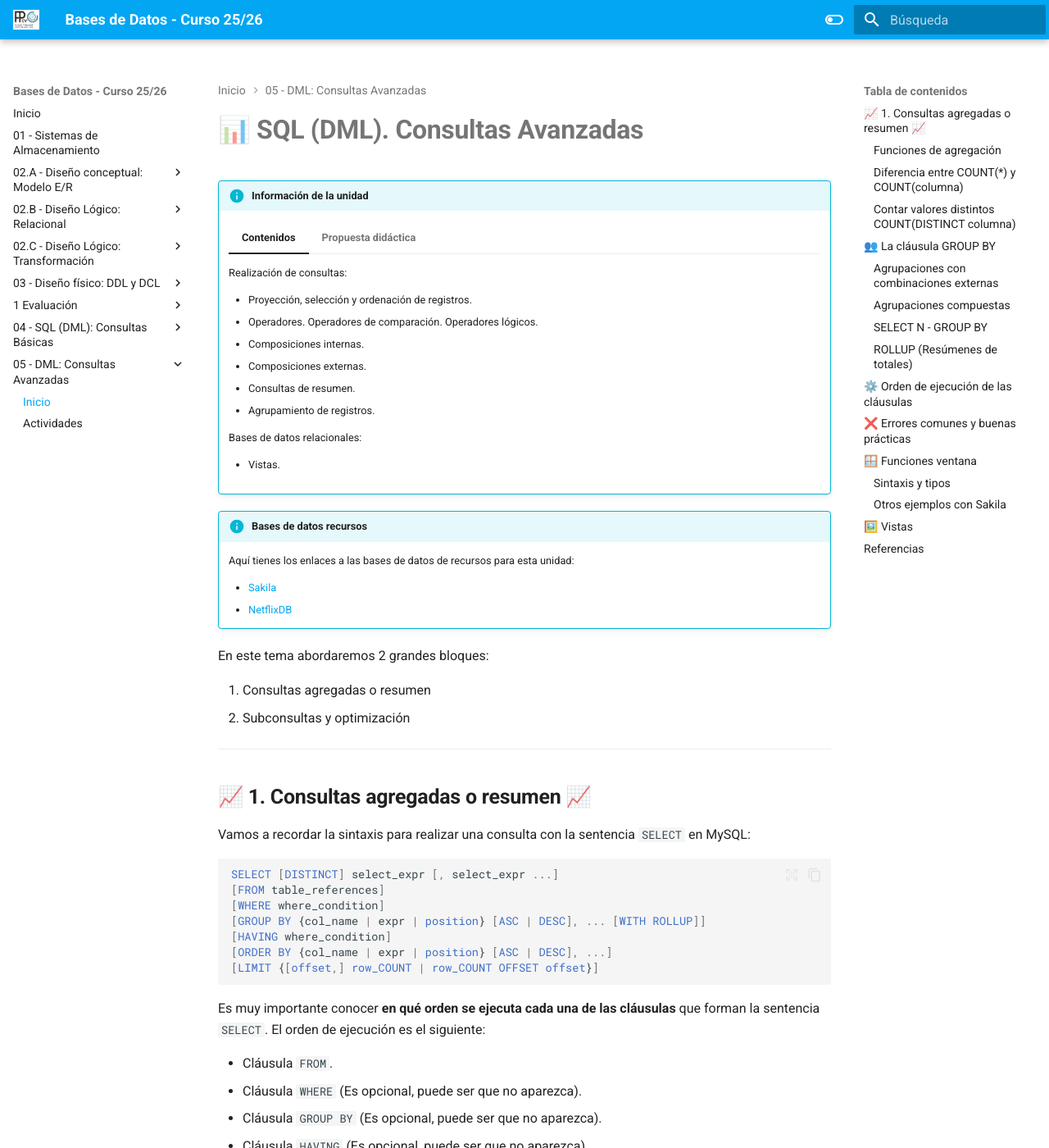
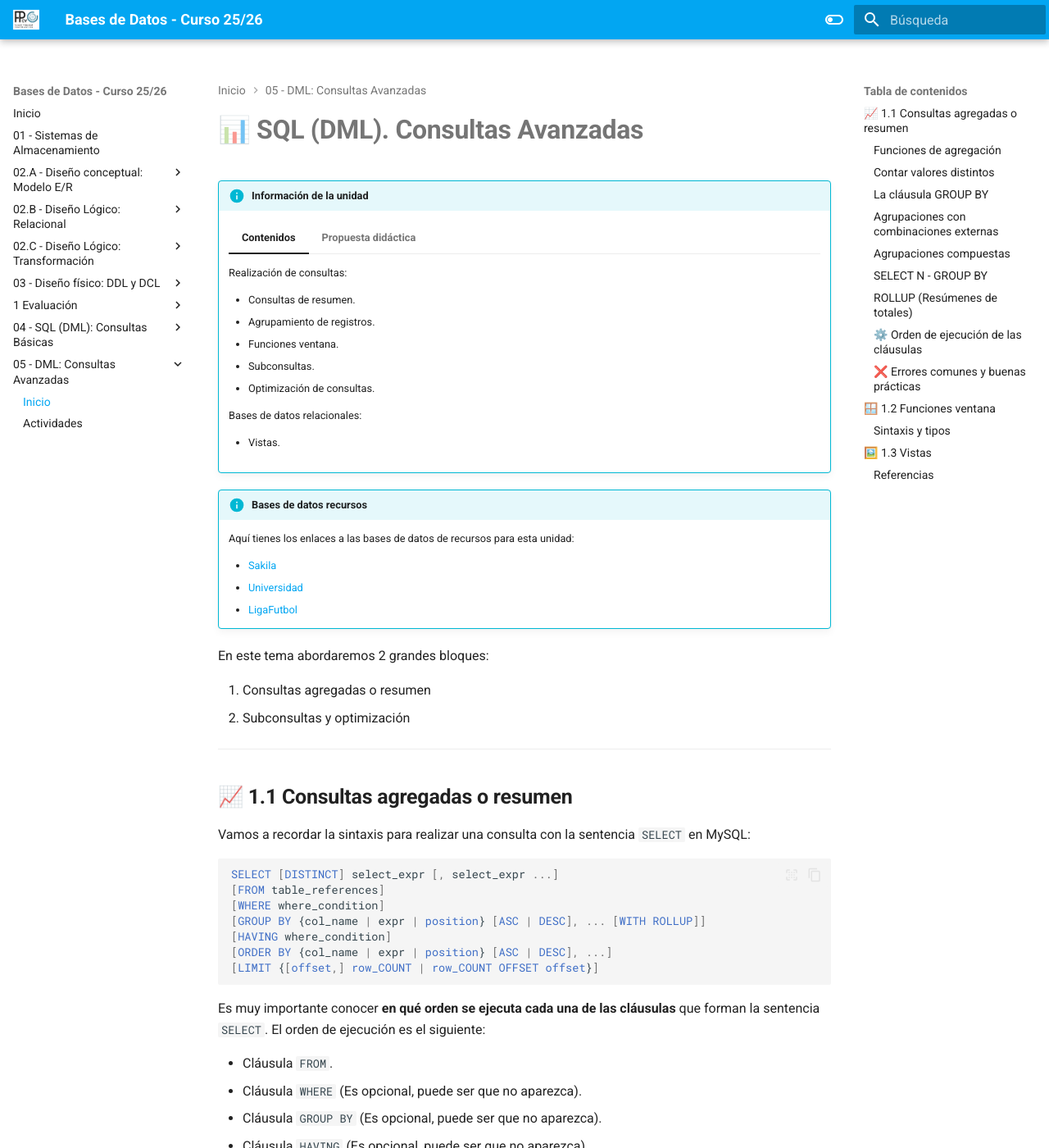
Before and after one commit to jssdocente/bd2526d, an MkDocs documentation site: the page built from docs/temas/05/index.md, in a window 1280 px wide and 1400 px high. Shown: the whole window at 82% size. Built offline with MkDocs 1.6.1 and Material for MkDocs 9.7.7, drawn with Linux system fonts in a browser that asks for light colours; some of the changed text lies outside the part shown.

Commit message:
Tema 5. index minor changes

````diff
--- a/docs/temas/05/index.md
+++ b/docs/temas/05/index.md
@@ -6,12 +6,11 @@
 
         Realización de consultas:
 
-        - Proyección, selección y ordenación de registros.
-        - Operadores. Operadores de comparación. Operadores lógicos.
-        - Composiciones internas.
-        - Composiciones externas.
         - Consultas de resumen.
         - Agrupamiento de registros.
+        - Funciones ventana.
+        - Subconsultas.
+        - Optimización de consultas.
 
         Bases de datos relacionales:
 
@@ -36,7 +35,8 @@
     Aquí tienes los enlaces a las bases de datos de recursos para esta unidad:
 
     - [Sakila](bd/sakila/sakila.md)
-    - [NetflixDB](bd/netflix/netflix.md)
+    - [Universidad](../04/res/UniversidadA.md)
+    - [LigaFutbol](../04/res/liga_futbol.md)
 
 
 En este tema abordaremos 2 grandes bloques:
@@ -46,7 +46,7 @@ En este tema abordaremos 2 grandes bloques:
 
 ---
 
-## 📈 **1. Consultas agregadas o resumen** 📈
+## 📈 **1.1 Consultas agregadas o resumen**
 Vamos a recordar la sintaxis para realizar una consulta con la sentencia `SELECT` en MySQL:
 
 ```sql
@@ -90,7 +90,7 @@ En la [documentación oficial de MySQL](https://dev.mysql.com/doc/refman/5.7/en/
 
 > **Importante:** Las funciones de agregación sólo se pueden usar en las cláusulas `SELECT` Y `HAVING`.
 
-### Diferencia entre `COUNT(*)` y `COUNT(columna)`
+#### Diferencia entre `COUNT(*)` y `COUNT(columna)`
 
 - `COUNT(*)`: Calcula el número de filas que tiene el resultado de la consulta.
 - `COUNT(columna)`: Cuenta el número de valores no nulos que hay en esa columna.
@@ -132,7 +132,7 @@ FROM alumno;
 | --- |
 | 4 |
 
-### Contar valores distintos `COUNT(DISTINCT columna)`
+### Contar valores distintos
 
 Supongamos que tenemos los siguientes valores en la tabla `producto`:
 
@@ -157,7 +157,7 @@ Esta consulta devolverá:
 | 2 |
 
 
-## 👥 **La cláusula GROUP BY**
+### **La cláusula GROUP BY**
 
 La cláusula [`GROUP BY`](https://mariadb.com/kb/en/group-by/) se utiliza para agrupar filas que tienen valores iguales en una o más columnas. Esto permite aplicar funciones de agregación como `SUM`, `COUNT`, `AVG`, etc., a cada grupo, es decir, permite realizar cálculos en vertical, sobre el resultado de agrupar registros.
 
@@ -425,7 +425,7 @@ HAVING total > 50;
 
 Recuerda que `WHERE` filtra las filas antes de aplicar la agrupación, mientras que `HAVING` filtra los grupos después de que se han calculado las funciones de agregación.
 
-## ⚙️ **Orden de ejecución de las cláusulas**
+### ⚙️ **Orden de ejecución de las cláusulas**
 
 En este punto que ya hemos visto la mayoría de las cláusulas dentro de una consulta SQL, es conveniente tener claro su orden de ejecución.
 
@@ -452,7 +452,7 @@ ORDER BY c.CodCen                       -- 6
 LIMIT 1 OFFSET 2                        -- 7
 ```
 
-## ❌ **Errores comunes y buenas prácticas**
+### ❌ **Errores comunes y buenas prácticas**
 
 De forma general, los errores más comunes a la hora de realizar consultas son:
 
@@ -498,7 +498,7 @@ De forma general, los errores más comunes a la hora de realizar consultas son:
 
 - Uso incorrecto de agregaciones en `SELECT` sin `GROUP BY`: Puesto que `GROUP BY` se ejecuta antes que `HAVING` o `SELECT`, si no agrupas tus datos antes de aplicar una función de agregado, se producirán resultados incorrectos o errores. Comprender el orden de ejecución aclara por qué estas dos cláusulas deben ir juntas.
 
-## 🪟 Funciones ventana
+## 🪟 1.2 Funciones ventana
 
 Desde [SQL:2003](https://en.wikipedia.org/wiki/SQL:2003) podemos emplear las [funciones ventana](https://mariadb.com/kb/en/window-functions-overview/), las cuales son similares a las consultas `group by` en cuanto que permiten ejecutar funciones agregadas en varias filas. La diferencia es que permiten funciones de agregación incorporadas sin necesidad de agrupar cada campo en una sola fila, es decir, permiten realizar cálculos en horizontal.
 
@@ -587,7 +587,7 @@ Las funciones ventana se pueden dividir en tres tipos:
 2.  **Ranking o clasificación**: [`ROW_NUMBER()`](https://mariadb.com/kb/en/row_number/), [`RANK()`](https://mariadb.com/kb/en/rank/), [`NTILE()`](https://mariadb.com/kb/en/ntile/), etc.
 3.  **De valor**: [`LAG()`](https://mariadb.com/kb/en/lag/), [`LEAD()`](https://mariadb.com/kb/en/lead/), [`FIRST_VALUE()`](https://mariadb.com/kb/en/first_value/), [`LAST_VALUE()`](https://mariadb.com/kb/en/last_value/), etc...
 
-### Otros ejemplos con Sakila
+**Otros ejemplos con Sakila**
 
 - **Número de fila por categoría de precio** (mediante `ROW_NUMBER()`):<br>
     Esta consulta asigna un número secuencial a cada película, pero **reiniciando la cuenta** cada vez que cambia el precio de alquiler (`rental_rate`). Es muy útil para crear listados numerados por categorías.
@@ -661,7 +661,7 @@ Las funciones ventana son un aspecto avanzado. Si quieres profundizar, te recomi
 - [Documentación sobre marcos de ventana (Window Frames)](https://mariadb.com/kb/en/window-frames/)
 
 
-## 🖼️ **Vistas**
+## 🖼️ 1.3 **Vistas**
 
 Si retomamos la [arquitectura de tres niveles](https://aitor-medrano.github.io/bd/01intro.html#arquitectura-de-3-niveles) que estudiamos en la primera unidad, un esquema externo, que es a lo que accede el usuario final, se compone de un conjunto de tablas y vistas que luego se transforman en formularios e informes.
 
@@ -782,7 +782,7 @@ WHERE TABLE_SCHEMA = 'sakila';
 
 ---
 
-## Referencias
+### Referencias
 
 *   Sintaxis SQL oficial de [PostgreSQL](https://www.postgresql.org/docs/current/sql-commands.html) y [MariaDB](https://mariadb.com/kb/en/sql-statements/).
 
````
